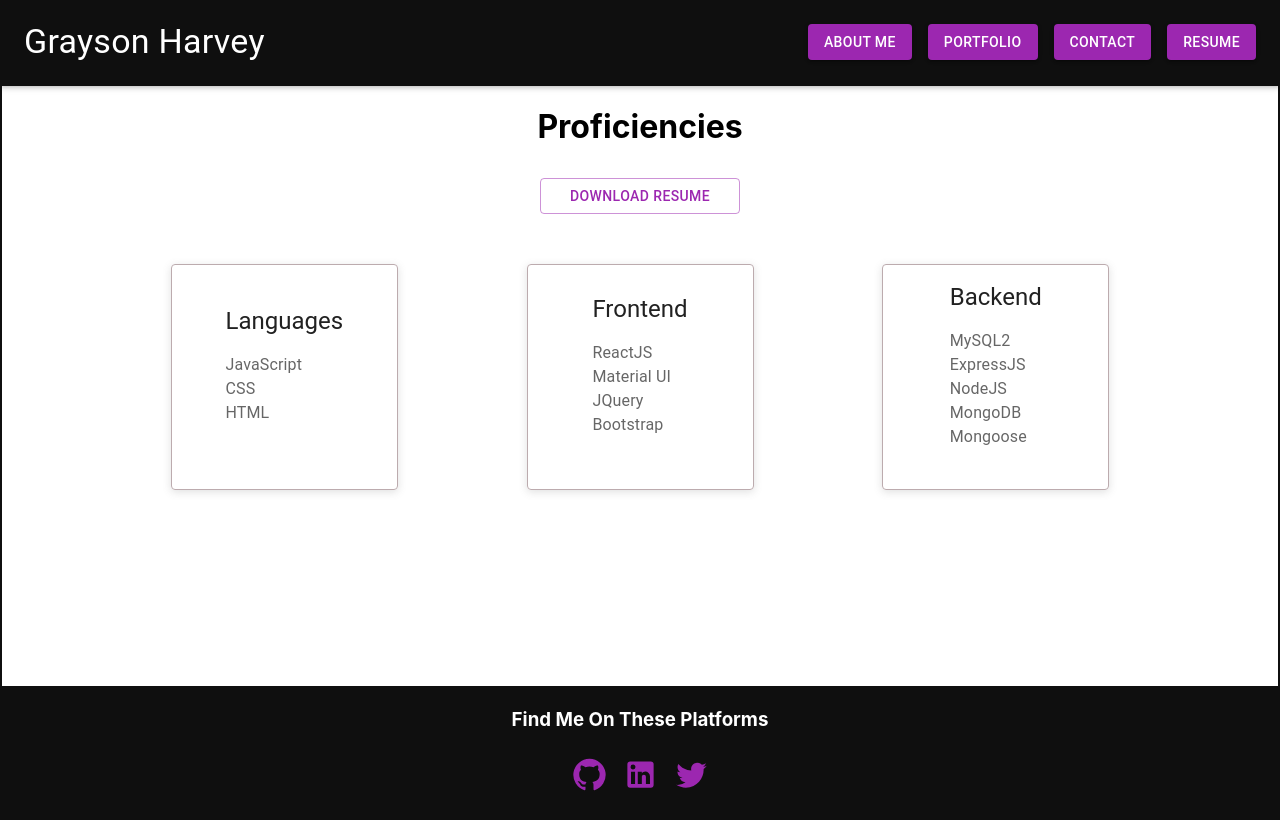
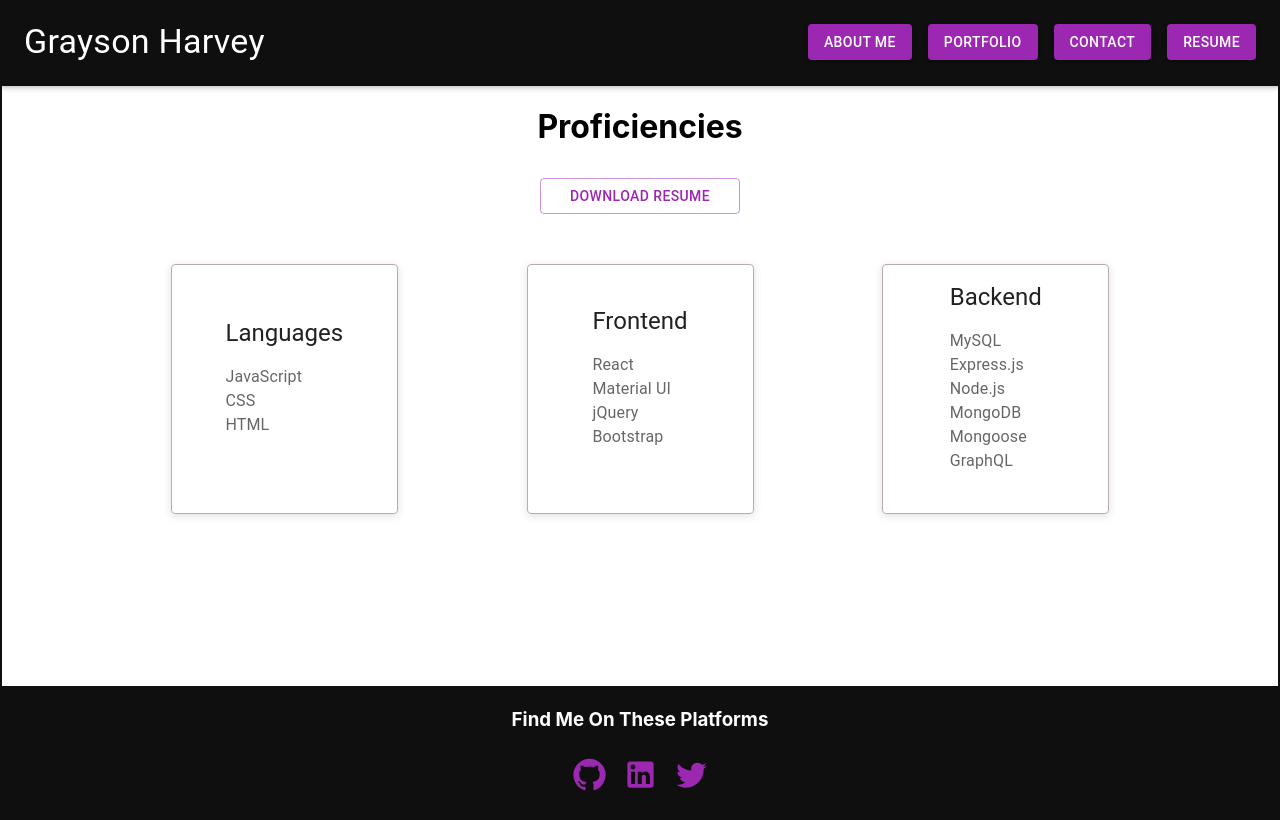
Before and after one commit to graycodesnu/g-harvey-portfolio, a React (Create React App) app: page /resume in a window 1280 px wide. Built offline with nearby package versions, Linux system fonts and the light colour scheme.

Commit message:
deployed!

```diff
--- a/src/data/resumeData.js
+++ b/src/data/resumeData.js
@@ -1,6 +1,6 @@
 const languages = ["JavaScript", "CSS", "HTML"]
-const frontend = ["ReactJS", "Material UI", "JQuery", "Bootstrap"]
-const backend = ["MySQL2", "ExpressJS", "NodeJS", "MongoDB", "Mongoose"]
+const frontend = ["React", "Material UI", "jQuery", "Bootstrap"]
+const backend = ["MySQL", "Express.js", "Node.js", "MongoDB", "Mongoose", "GraphQL"]
 
 export const proficiencies =
   { id: 1, languages, frontend, backend }
```
Also changed, not shown: package.json (+7 -1 lines), 1 other file (tests, documents, lock files or other folders).
